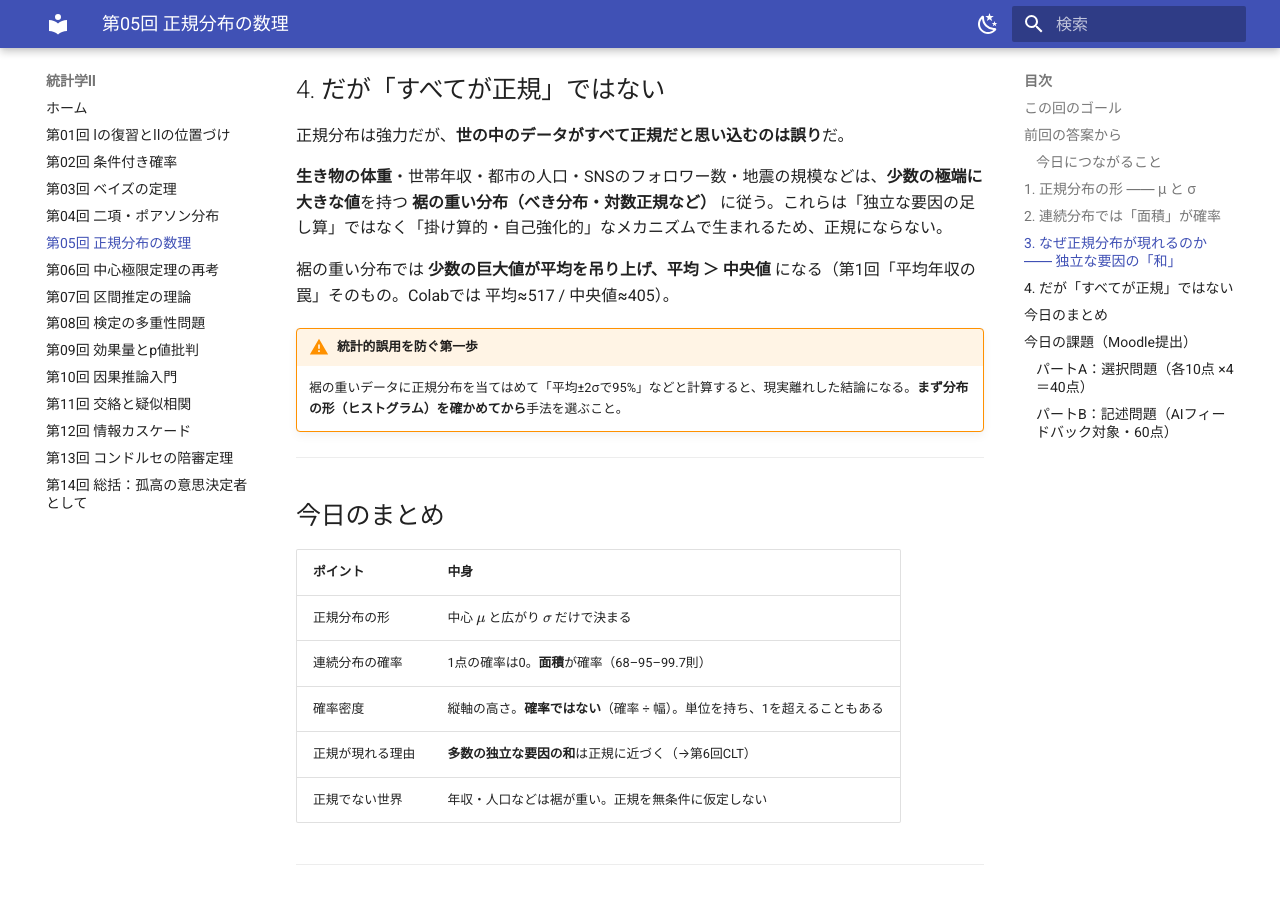
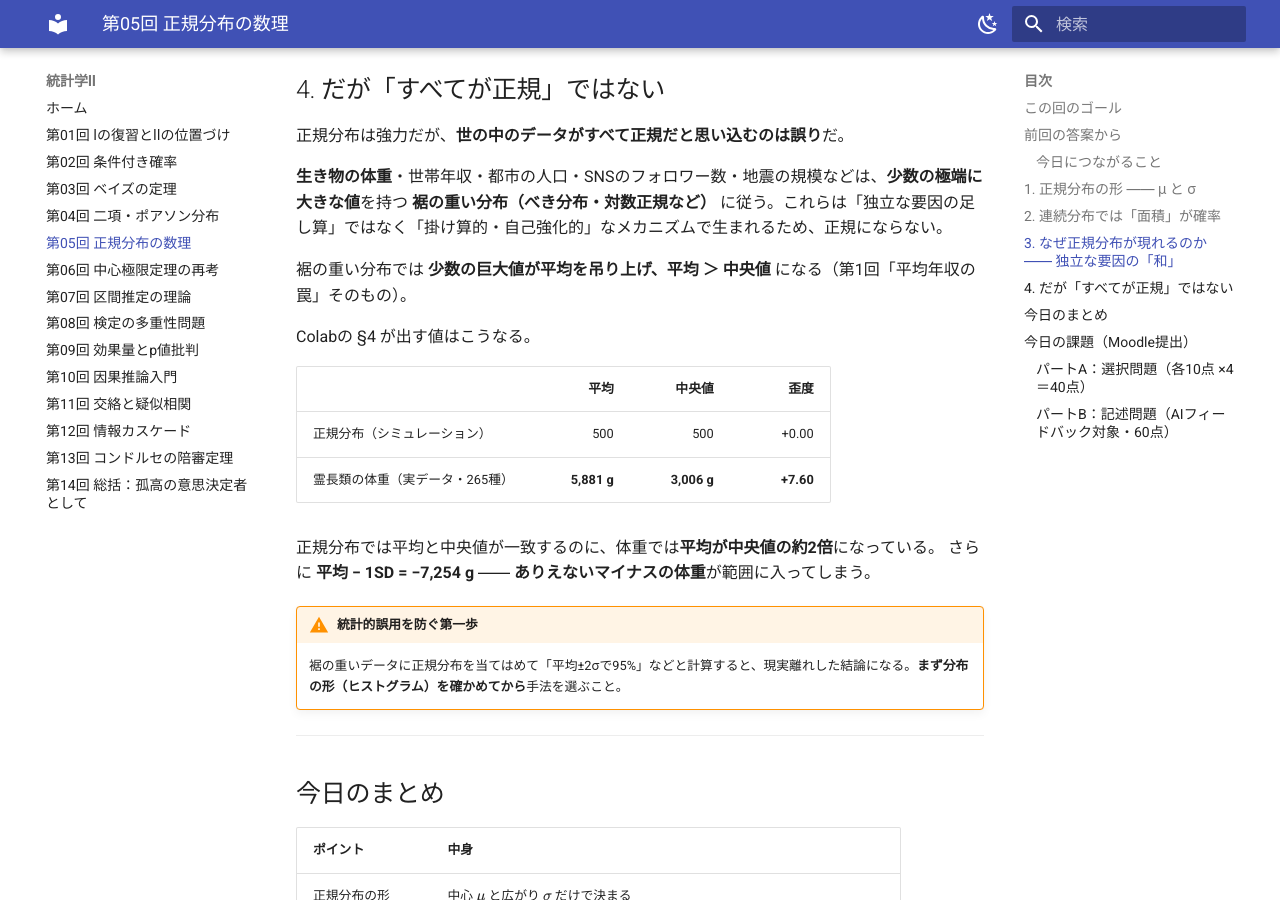
Before and after one commit to aonoa68/toukei-2, an MkDocs documentation site: the page built from docs/05_normal.md, in a window 1280 px wide and 900 px high, scrolled down 10609 px. Built offline with MkDocs 1.6.1 and Material for MkDocs 9.7.7, drawn with Linux system fonts in a browser that asks for light colours.

Commit message:
第5回の第4節にあった古い数値（517／405）を実際のColab出力に差し替え
ページに「Colabでは 平均≈517 / 中央値≈405」とあったが、この値はノートの
どこにも出てこない。古い版の残骸だった。ノートを実行して確認した実際の出力は

  正規（シミュレーション）  平均 500   / 中央値 500   / 歪度 +0.00
  霊長類の体重（265種）    平均 5,881 / 中央値 3,006 / 歪度 +7.60
  平均 − 1SD = −7,254 g

模範解答ファイル側は正しい値になっていたので、ページだけが取り残されていた。
表の形に直し、「平均が中央値の約2倍」「平均−1SDがマイナスの体重になる」という
読み取りまで書き足した。

学生からの質問はおそらくこれで、ページの517を探してもノートに出てこない、
という食い違いだったと思われる。

あわせて moodle/05_kadai.md が10/27の引用ゲート撤回を反映していなかったので
公開中の課題文に同期し、どの節に数値が出るか（§2と§4には出る、B1が指す§3には
出ない）を内部メモとして残した。

Co-Authored-By: Claude Opus 5 (1M context) <noreply@anthropic.com>
Claude-Session: https://claude.ai/code/session_01VNG6MY7caqH6ZBqg92AUZE

```diff
--- a/docs/05_normal.md
+++ b/docs/05_normal.md
@@ -353,7 +353,17 @@ Colabで、$[0,1]$ の一様乱数（真っ平らで、まったく正規でな
 
 **生き物の体重**・世帯年収・都市の人口・SNSのフォロワー数・地震の規模などは、**少数の極端に大きな値**を持つ **裾の重い分布（べき分布・対数正規など）** に従う。これらは「独立な要因の足し算」ではなく「掛け算的・自己強化的」なメカニズムで生まれるため、正規にならない。
 
-裾の重い分布では **少数の巨大値が平均を吊り上げ、平均 ＞ 中央値** になる（第1回「平均年収の罠」そのもの。Colabでは 平均≈517 / 中央値≈405）。
+裾の重い分布では **少数の巨大値が平均を吊り上げ、平均 ＞ 中央値** になる（第1回「平均年収の罠」そのもの）。
+
+Colabの §4 が出す値はこうなる。
+
+| | 平均 | 中央値 | 歪度 |
+|---|---:|---:|---:|
+| 正規分布（シミュレーション） | 500 | 500 | +0.00 |
+| 霊長類の体重（実データ・265種） | **5,881 g** | **3,006 g** | **+7.60** |
+
+正規分布では平均と中央値が一致するのに、体重では**平均が中央値の約2倍**になっている。
+さらに **平均 − 1SD = −7,254 g** ―― **ありえないマイナスの体重**が範囲に入ってしまう。
 
 !!! warning "統計的誤用を防ぐ第一歩"
     裾の重いデータに正規分布を当てはめて「平均±2σで95%」などと計算すると、現実離れした結論になる。**まず分布の形（ヒストグラム）を確かめてから**手法を選ぶこと。
```
